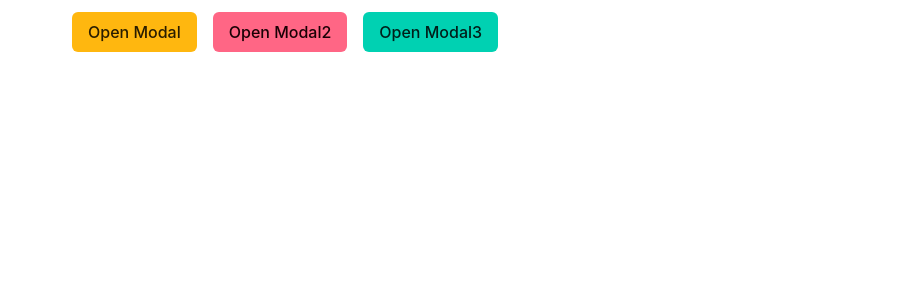
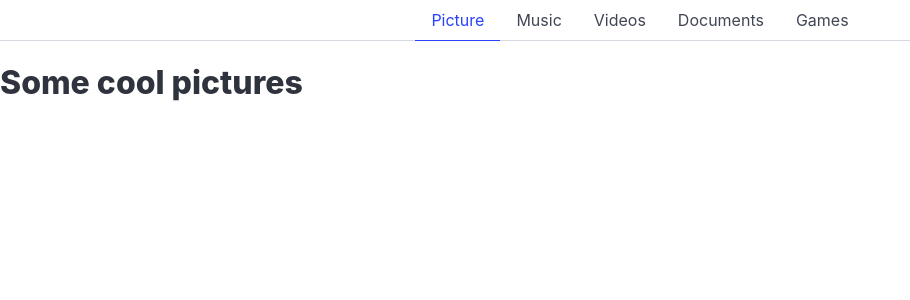
Before and after one commit to birgithetodi/learnnode, a Vue app: page /modals in a window 1280 px wide. Shown: the top 300 px of the page, without its empty margins (0-910 px from the left). Built offline with nearby package versions, Linux system fonts and the light colour scheme.

Commit message:
Add Tabs Components

```diff
--- a/src/App.vue
+++ b/src/App.vue
@@ -1,54 +1,24 @@
 <script setup>
-    import { ref } from 'vue';
-    import Modal from './components/Modal.vue';
-import ImgModal from './components/ImgModal.vue';
+import { ref } from 'vue';
+import Tabs from './components/tabs.vue';
+let tabTitles = ['Picture', 'Music', 'Videos', 'Documents', 'Games']
+let tabContent = [
+    'Some cool pictures',
+    'Some cool Music',
+    'Some cool Videos',
+    'Some cool Dicuments',
+    'Some cool Games',
+]
+let tabActive = ref(0);
 
-    let modalActive = ref(false);
-    let modal2Active = ref(false);
-    let modal3Active = ref(false);
+function setActive(key){
+    tabActive.value = key;
+}
+
 </script>
 <template>
-    <div class="container mt-3">
-    <button class="button is-warning mx-2" @click="modalActive=true">Open Modal</button>
-    <button class="button is-danger mx-2" @click="modal2Active=true">Open Modal2</button>
-     <button class="button is-primary mx-2" @click="modal3Active=true">Open Modal3</button>
+    <Tabs :titles="tabTitles" @change="setActive"></Tabs>
+    <div class="content">
+        <h1>{{ tabContent[tabActive] }}</h1>
     </div>
-<ImgModal :active="modalActive" @close="modalActive = false" url="https://placekittens.com/200/300?r=1"></ImgModal>
-<ImgModal :active="modal2Active" @close="modal2Active = false" url="https://placekittens.com/200/300?r=2"></ImgModal>
-    <Modal :active="modal3Active" @close="modal3Active = false">
-        <div class="card">
-  <div class="card-image">
-    <figure class="image is-4by3">
-      <img
-        src="https://bulma.io/assets/images/placeholders/1280x960.png"
-        alt="Placeholder image"
-      />
-    </figure>
-  </div>
-  <div class="card-content">
-    <div class="media">
-      <div class="media-left">
-        <figure class="image is-48x48">
-          <img
-            src="https://bulma.io/assets/images/placeholders/96x96.png"
-            alt="Placeholder image"
-          />
-        </figure>
-      </div>
-      <div class="media-content">
-        <p class="title is-4">John Smith</p>
-        <p class="subtitle is-6">@johnsmith</p>
-      </div>
-    </div>
-
-    <div class="content">
-      Lorem ipsum dolor sit amet, consectetur adipiscing elit. Phasellus nec
-      iaculis mauris. <a>@bulmaio</a>. <a href="#">#css</a>
-      <a href="#">#responsive</a>
-      <br />
-      <time datetime="2016-1-1">11:09 PM - 1 Jan 2016</time>
-    </div>
-  </div>
-</div>
-    </Modal>
 </template>
--- a/src/components/ImgModal.vue
+++ b/src/components/ImgModal.vue
@@ -1,5 +1,5 @@
 <script setup>
-import Modal from './Modal.vue';
+import Modal from '../Modal.vue';
 defineProps(['active', 'url']);
 </script>
 <template>
--- /dev/null
+++ b/src/components/Tabs.vue
@@ -0,0 +1,22 @@
+<script setup>
+import { ref } from 'vue';
+defineProps(['titles']);
+ let emit = defineEmits(['change']);
+
+let active = ref(0);
+
+function setActive(key) {
+  active.value = key;
+  emit('change', key);
+}
+
+</script>
+<template>
+    <div class="tabs is-centered">
+  <ul>
+    <li v-for="(title, key) in titles" :class="{'is-active': active === key}">
+      <a  @click="setActive(key)">{{title}}</a>
+    </li>
+  </ul>
+</div>
+</template>
```
Also changed, not shown: src/pages/Modals.vue (added, +54 -0 lines).
